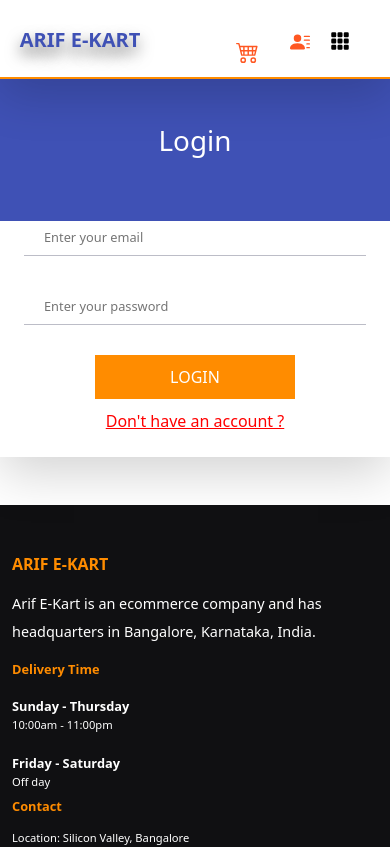
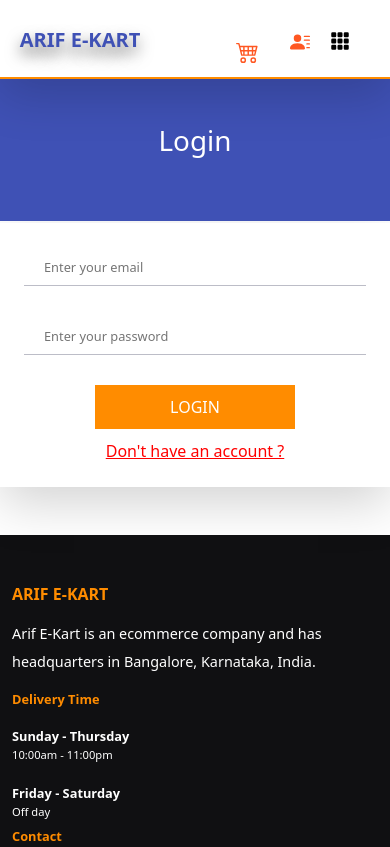
Before and after one commit to arifweb2020/eKart, a React (Create React App) app: page /user in a window 390 px wide. Shown: the top 847 px of the page. Built offline with nearby package versions, Linux system fonts and the light colour scheme.

Commit message:
text issue fixed

```diff
--- a/src/features/user/User.js
+++ b/src/features/user/User.js
@@ -27,7 +27,7 @@ function User(props) {
             <TopHeader heading={login? "Login" : "Sign Up"} />
             <div className='container topCC mt-5 mb-5'>
                 <div className="row mt-5">
-                    <div className='col-md-4 offset-md-4 col-12 shadow-lg p-4'>
+                    <div className='col-md-4 offset-md-4 col-12 shadow-lg p-4 arif'>
                         {
                         login ?
                             <>
--- a/src/features/user/style.scss
+++ b/src/features/user/style.scss
@@ -168,3 +168,9 @@
       margin-bottom: 20px;
     }
   }
+
+  @media (max-width:667px){
+    .arif{
+        margin-top: 30px;
+    }
+  }
```
